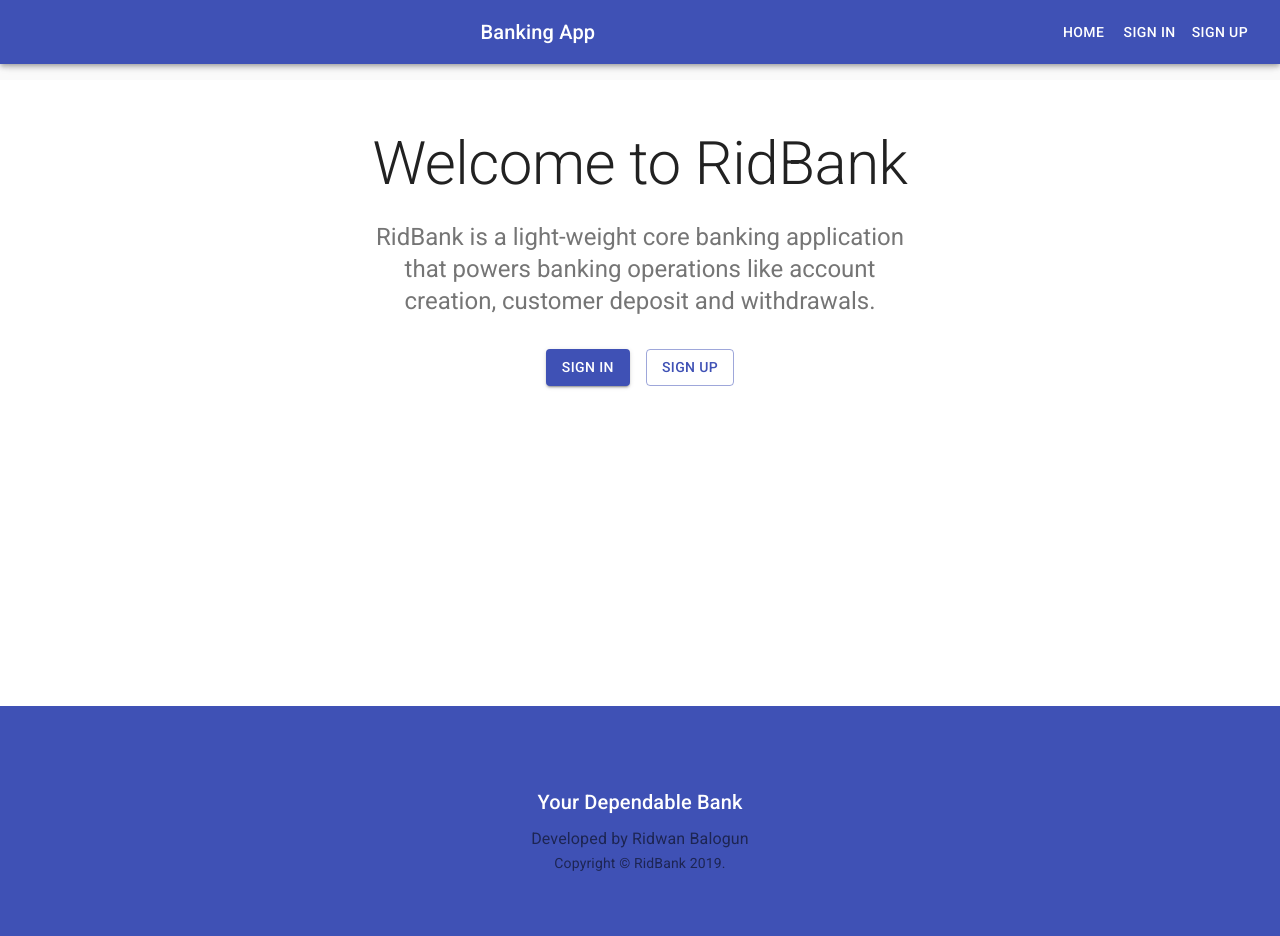
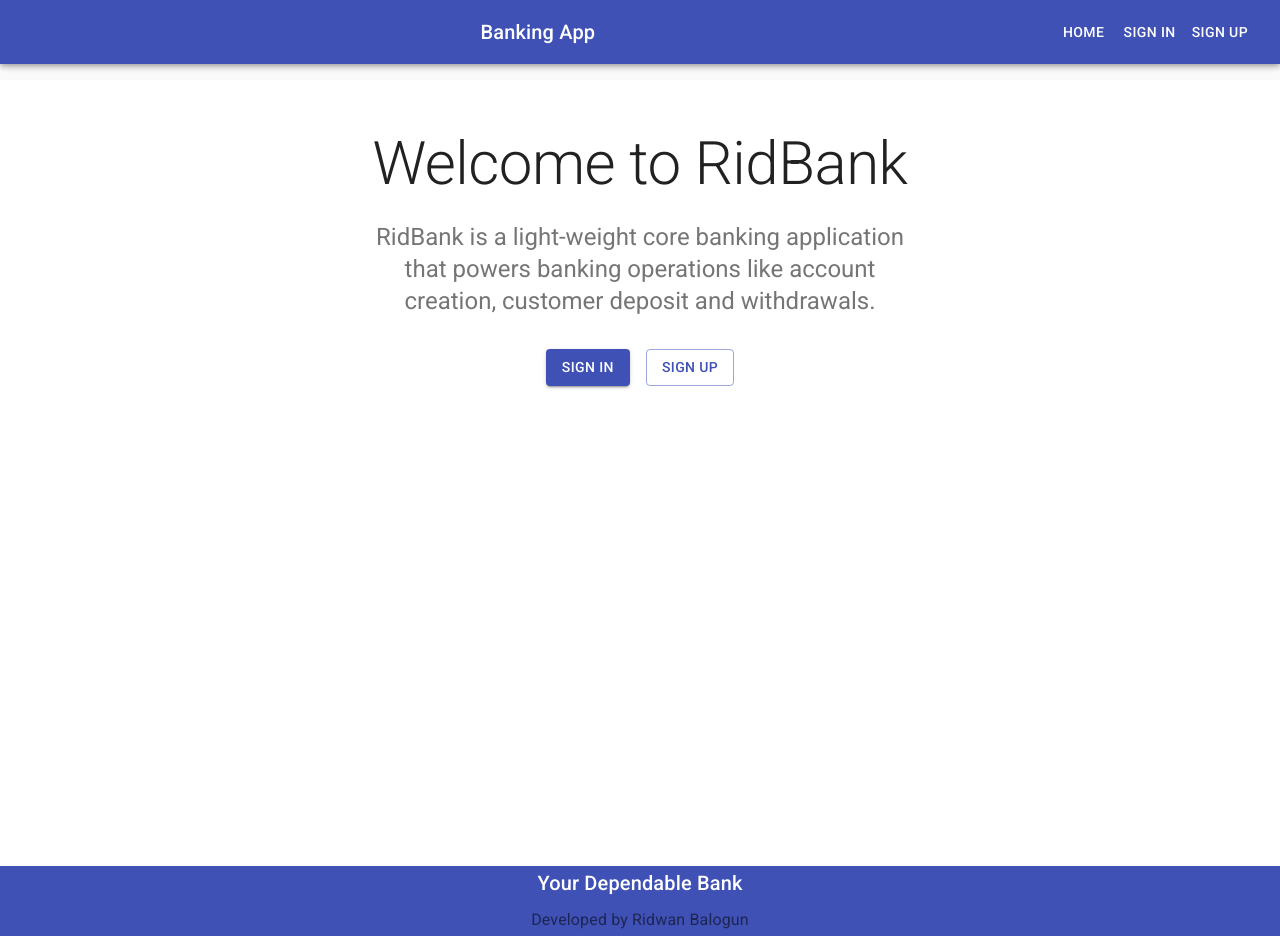
Before and after one commit to ridbay/Banka-React, a React (Create React App) app: page / in a window 1280 px wide. Shown: the top 936 px of the page. Built offline with nearby package versions, Linux system fonts and the light colour scheme.

Commit message:
Working on router

```diff
--- a/src/pages/HomePage.jsx
+++ b/src/pages/HomePage.jsx
@@ -28,7 +28,7 @@ const useStyles = makeStyles(theme => ({
 
   heroContent: {
     backgroundColor: theme.palette.background.paper,
-    padding: theme.spacing(6, 0, 40),
+    padding: theme.spacing(6, 0, 60),
   },
   heroButtons: {
     marginTop: theme.spacing(4),
@@ -38,7 +38,7 @@ const useStyles = makeStyles(theme => ({
     // backgroundColor: theme.palette.background.paper,
     backgroundColor: "#3f51b5",
     color:"white",
-    padding: theme.spacing(10),
+    padding: theme.spacing(0.2, 8),
   },
 }));
 
```
